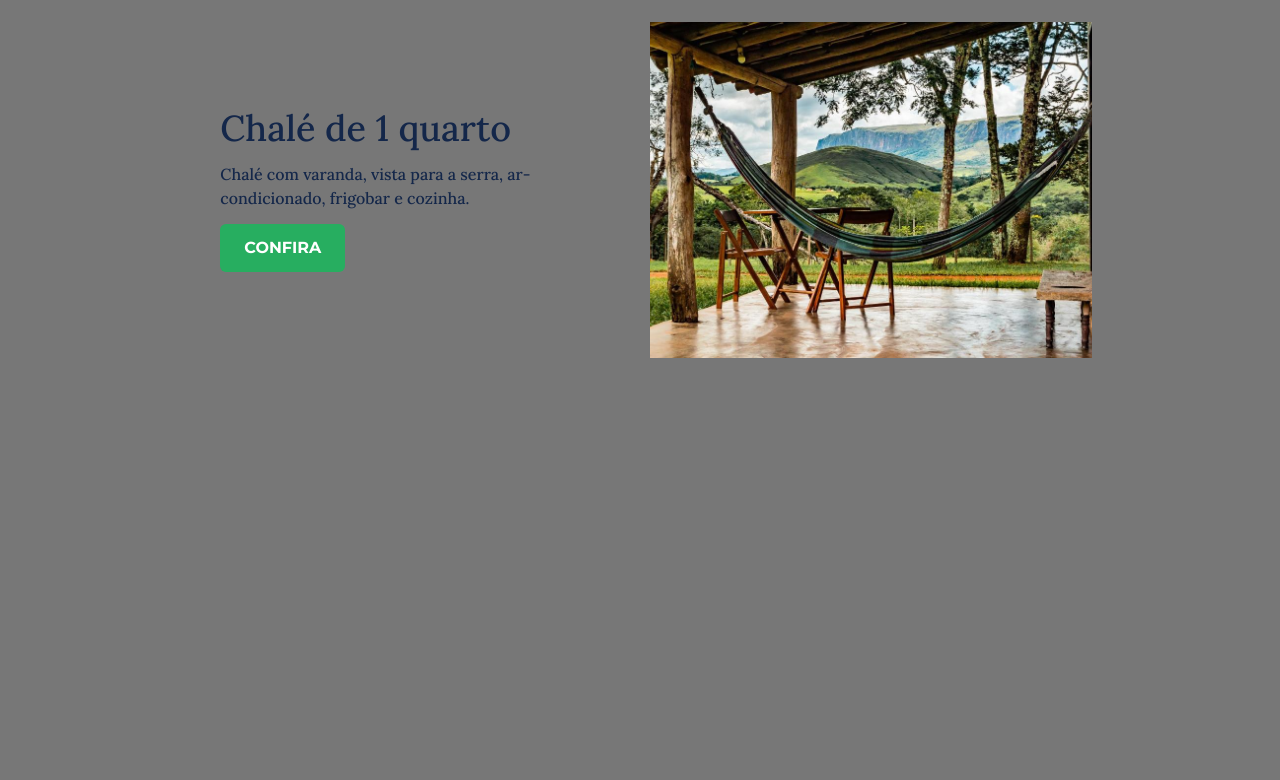
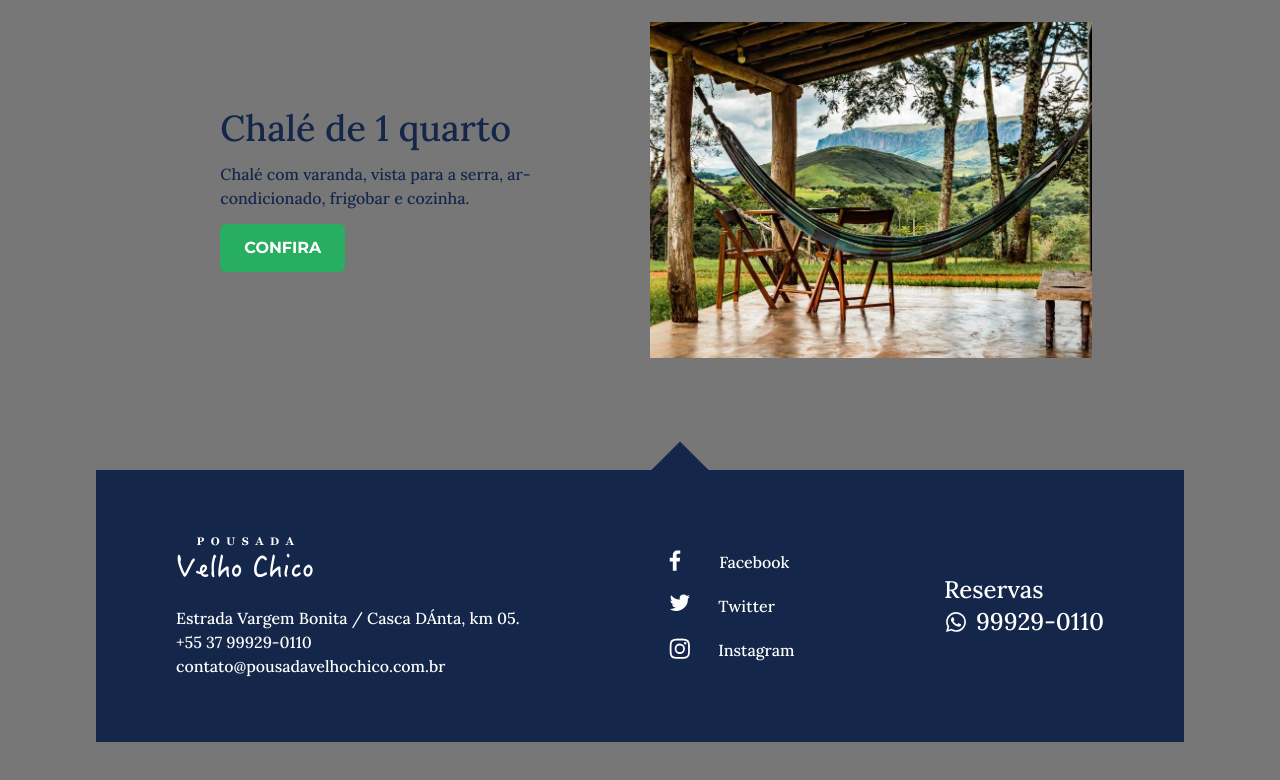
Before and after one commit to alandbh/velhochico, a Next.js app: page / in a window 1280 px wide. Shown: the part 1037-1817 px from the top of the page. Before the commit the page ends 1491 px from the top, so only its background shows below. Built offline with nearby package versions, Linux system fonts and the light colour scheme; a web font is replaced by a local one.

Commit message:
Creating footer component.

```diff
--- /dev/null
+++ b/app/_components/Footer.tsx
@@ -0,0 +1,66 @@
+import React from "react";
+import IconLogo from "./icons/Logo";
+import Facebook from "./icons/Facebook";
+import Twitter from "./icons/Twitter";
+import Instagram from "./icons/Instagram";
+import IconWhatsapp from "./icons/Whatsapp";
+
+const Footer = () => {
+  return (
+    <div className="h-65 w-full bg-darkest-blue flex justify-between items-center text-white relative px-20 mt-[5.5rem]">
+      <div className="bg-darkest-blue h-20 w-20 absolute -top-3 rotate-45	left-[50%] -z-10"></div>
+      <ul>
+        <li className="mb-5">
+          <IconLogo color="#ffffff" />
+        </li>
+        <li>Estrada Vargem Bonita / Casca DÁnta, km 05.</li>
+        <li>
+          {" "}
+          <a href="tel:+55 37 99929-0110">+55 37 99929-0110</a>
+        </li>
+        <li>
+          <a href="mailto:contato@pousadavelhochico.com.br">
+            contato@pousadavelhochico.com.br
+          </a>
+        </li>
+      </ul>
+      <ul className="flex flex-col self-center gap-y-[1.25rem] content">
+        <li>
+          <a href="/#" className="flex">
+            <span className="mr-[38px]">
+              <Facebook />
+            </span>
+            Facebook
+          </a>
+        </li>
+        <li>
+          <a href="#" className="flex">
+            <span className="mr-7">
+              <Twitter />
+            </span>
+            Twitter
+          </a>
+        </li>
+        <li>
+          <a href="#" className="flex">
+            <span className="mr-7">
+              <Instagram />
+            </span>
+            Instagram
+          </a>
+        </li>
+      </ul>
+      <ul className="text-2xl">
+        <li>Reservas</li>
+        <li>
+          <a href="tel:+99929-0110" className="flex items-center gap-x-2">
+            <IconWhatsapp color="#ffffff" />
+            99929-0110
+          </a>
+        </li>
+      </ul>
+    </div>
+  );
+};
+
+export default Footer;
--- a/app/page.tsx
+++ b/app/page.tsx
@@ -6,6 +6,7 @@ import Title from "./_components/Title";
 import NavMenu from "./_components/NavMenu";
 import Header from "./_components/Header";
 import Card from "./_components/Card";
+import Footer from "./_components/Footer";
 export default function Home() {
   return (
     <main className="flex min-h-screen flex-col items-center p-24">
@@ -39,6 +40,8 @@ export default function Home() {
         Chalé com varanda, vista para a serra, ar-condicionado, frigobar e
         cozinha.
       </Card>
+      <br />
+      <Footer></Footer>
     </main>
   );
 }
--- a/tailwind.config.ts
+++ b/tailwind.config.ts
@@ -30,7 +30,8 @@ const config: Config = {
         "montserrat": ['var(--font-montserrat)']
       },
       height: {
-        "97":"25rem"
+        "97":"25rem",
+        "65": "17rem"
       }
     },
   },
```
